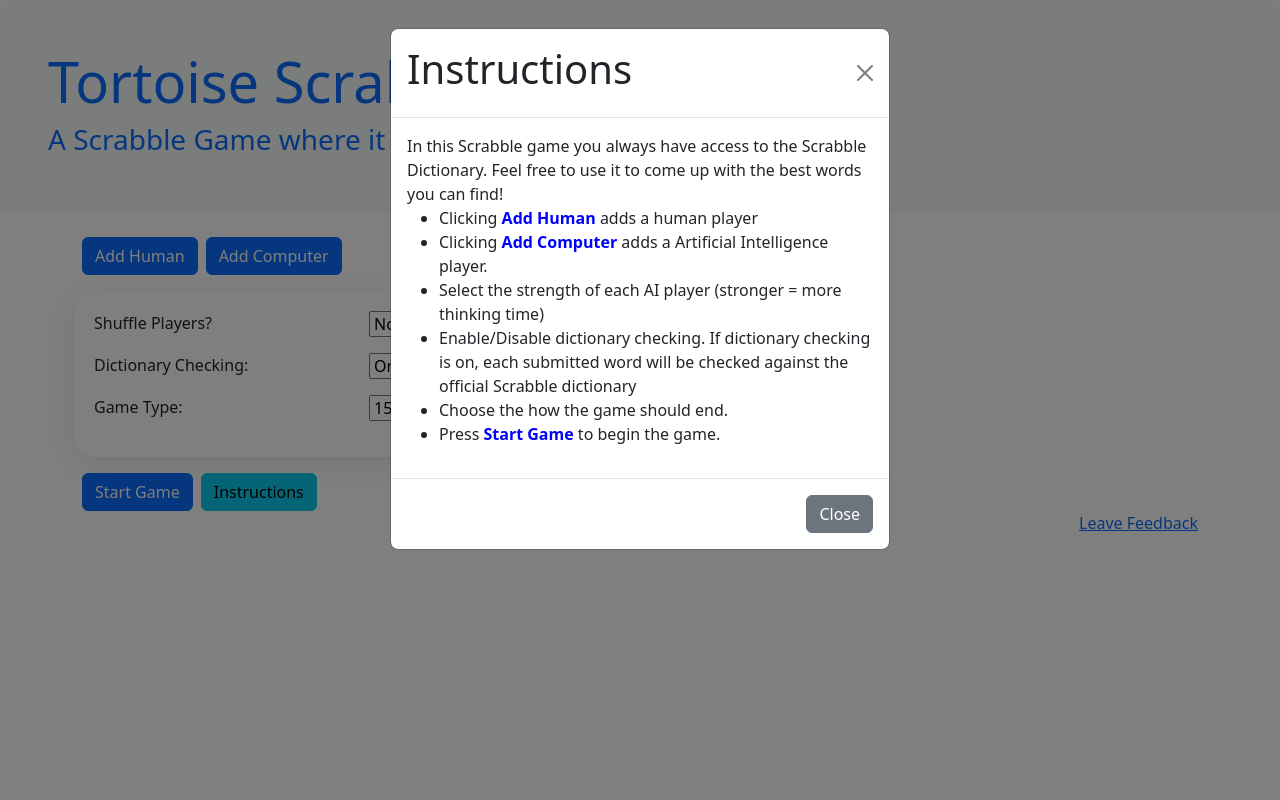
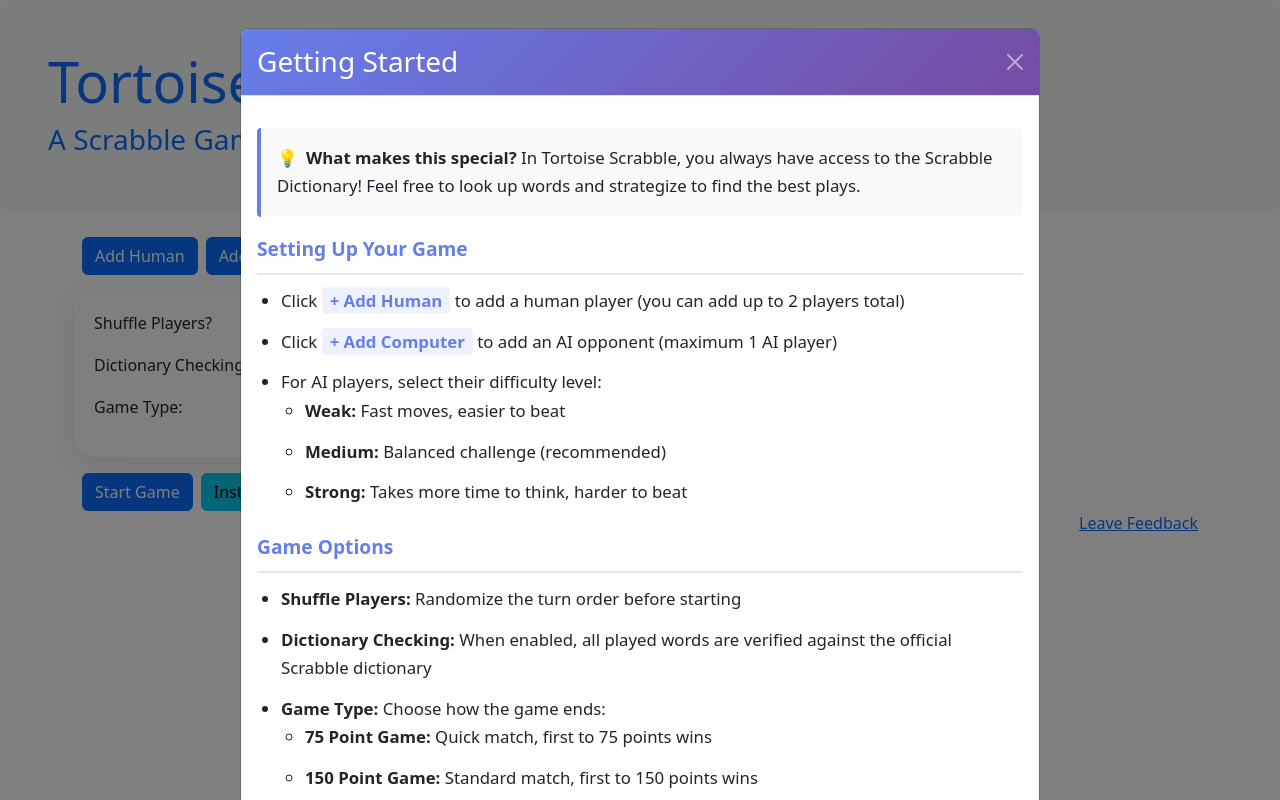
Before and after one commit to sourish33/ScrabbleReact-v2, a React (Create React App) app: page / in a window 1280 px wide. Both pictures are taken after a click on the button "Instructions". Built offline with nearby package versions, Linux system fonts and the light colour scheme.

Commit message:
instructions updated

```diff
--- a/src/Instructions/Instructions.js
+++ b/src/Instructions/Instructions.js
@@ -6,18 +6,20 @@ import StartInstructions from "./StartInstructions"
 
 const Instructions = ({ show, onHide, playInstr }) => {
     return (
-        <Modal show={show}>
+        <Modal show={show} size="lg" centered>
         <Modal.Header className={styles.centerAlign}>
             <Modal.Title>
-                <h1> Instructions</h1>
+                <h1 style={{ margin: 0, fontSize: '1.75rem' }}>
+                    {playInstr ? "How to Play" : "Getting Started"}
+                </h1>
             </Modal.Title>
-        <CloseButton onClick={onHide} />
+        <CloseButton onClick={onHide} variant="white" />
         </Modal.Header>
-            <Modal.Body>
+            <Modal.Body className={styles.instructionsBody}>
                 {playInstr ? <PlayInstructions/>: <StartInstructions/>}
             </Modal.Body>
             <Modal.Footer className={styles.rightAlign}>
-                    <Button variant="secondary" type="button" onClick={onHide}>Close</Button>
+                    <Button variant="primary" type="button" onClick={onHide}>Got it!</Button>
             </Modal.Footer>
         </Modal>
     )
--- a/src/Instructions/Instructions.module.css
+++ b/src/Instructions/Instructions.module.css
@@ -1,6 +1,10 @@
 .infobox {
-    font-weight: bold;
-    color: blue;
+    font-weight: 600;
+    color: #667eea;
+    background: rgba(102, 126, 234, 0.1);
+    padding: 2px 8px;
+    border-radius: 4px;
+    white-space: nowrap;
   }
 
 
@@ -21,14 +25,63 @@
 
 
 .highlight {
-  font-weight: bold;
-  background-color: #F7FBA1;
+  font-weight: 600;
+  background: linear-gradient(135deg, #667eea 0%, #764ba2 100%);
+  color: white;
+  padding: 2px 8px;
+  border-radius: 4px;
 }
 
 .centerAlign {
   justify-content: center;
+  background: linear-gradient(135deg, #667eea 0%, #764ba2 100%);
+  color: white;
 }
 
 .rightAlign {
   justify-content: right;
 }
+
+.instructionsBody {
+  font-size: 1.05rem;
+  line-height: 1.7;
+}
+
+.instructionsBody ul {
+  padding-left: 1.5rem;
+}
+
+.instructionsBody li {
+  margin-bottom: 0.75rem;
+}
+
+.instructionsBody p {
+  margin-bottom: 1rem;
+}
+
+.section {
+  margin-bottom: 1.5rem;
+}
+
+.sectionTitle {
+  font-size: 1.2rem;
+  font-weight: 600;
+  color: #667eea;
+  margin-bottom: 0.75rem;
+  padding-bottom: 0.5rem;
+  border-bottom: 2px solid rgba(102, 126, 234, 0.2);
+}
+
+.tip {
+  background: #f8f9fa;
+  border-left: 4px solid #667eea;
+  padding: 1rem;
+  margin: 1rem 0;
+  border-radius: 4px;
+}
+
+.tipIcon {
+  color: #667eea;
+  font-weight: bold;
+  margin-right: 0.5rem;
+}
--- a/src/Instructions/PlayInstructions.js
+++ b/src/Instructions/PlayInstructions.js
@@ -4,51 +4,67 @@ import styles from "./Instructions.module.css"
 const PlayInstructions = () => {
     return(
         <div>
-            <p> Don't be limited by your vocabulary! Use the Scrabble dictionary to search for words!</p>
-            <p>All words played by the AI are valid words according
-                        to the <a href='https://www.collinsdictionary.com/us/scrabble/'>Collins Scrabble Dictionary</a>.</p>
+            <div className={styles.tip}>
+                <span className={styles.tipIcon}>💡</span>
+                <strong>Pro Tip:</strong> Don't be limited by your vocabulary! Use the dictionary to discover new words and maximize your score.
+            </div>
+
+            <div className={styles.section}>
+                <div className={styles.sectionTitle}>Game Basics</div>
                 <ul>
-                        <li>Move tiles around either by mouse or touch.</li>
+                    <li>Drag and drop tiles with your mouse or touch to move them around</li>
+                    <li>The current player's turn is shown in a <span className={styles.highlight}>highlighted</span> header at the top</li>
+                    <li><span className={styles.infobox}>Points Possible</span> displays the points you could earn if your words are valid</li>
+                </ul>
+            </div>
+
+            <div className={styles.section}>
+                <div className={styles.sectionTitle}>Game Controls</div>
+                <ul>
                     <li>
-                            The player whose turn it is will be{" "}
-                            <span className={styles.highlight}>highlighted</span>
+                        <span className={styles.infobox}>Shuffle</span> — Randomly rearrange the tiles in your rack (you can also drag them manually)
                     </li>
                     <li>
-                            The <span className={styles.infobox}>Shuffle</span> button
-                            shuffles the tiles on the rack. You can also
-                            manually rearrange the rack by dragging tiles.
+                        <span className={styles.infobox}>Recall</span> — Return all unsubmitted tiles from the board back to your rack
                     </li>
                     <li>
-                            The <span className={styles.infobox}>Recall</span> button sends
-                            all the unsubmitted tiles on the board back to the
-                            rack
+                        <span className={styles.infobox}>Exch</span> — Exchange some or all of your tiles for new ones (ends your turn)
                     </li>
                     <li>
-                            The <span className={styles.infobox}>Exch</span> button
-                            allows you to exchange some/all of your tiles (this
-                            costs you your turn).
+                        <span className={styles.infobox}>Pass</span> — Skip your turn without playing or exchanging tiles
                     </li>
                     <li>
-                            The <span className={styles.infobox}>Pass</span> button passes your turn.
+                        <span className={styles.infobox}>Dict</span> — Open the Scrabble dictionary and view a list of valid two-letter words
                     </li>
                     <li>
-                            The <span className={styles.infobox}>Dict</span> button brings
-                            up a dictionary and a list of two-letter words.
+                        <span className={styles.infobox}>Play</span> — Submit your word(s) and score points
                     </li>
-                        <li>
-                            The <span className={styles.infobox}>Play</span> button submits the
-                            tiles on the board.
-                        </li>
+                </ul>
+            </div>
 
-                        <li>
-                            <span className={styles.infobox}>Points possible</span> shows
-                            the points you could earn assuming your words are in
-                            the dictionary
-                        </li>
+            <div className={styles.section}>
+                <div className={styles.sectionTitle}>Dictionary & Validity</div>
+                <p>
+                    All words played by the AI are guaranteed to be valid according to the{" "}
+                    <a
+                        href='https://www.collinsdictionary.com/us/scrabble/'
+                        target="_blank"
+                        rel="noopener noreferrer"
+                        style={{ color: '#667eea', fontWeight: 600 }}
+                    >
+                        Collins Scrabble Dictionary
+                    </a>.
+                    When dictionary checking is enabled, your words will be validated against this same dictionary.
+                </p>
+            </div>
 
-
-
+            <div className={styles.section}>
+                <div className={styles.sectionTitle}>Saving Your Game</div>
+                <ul>
+                    <li><strong>Save & Exit:</strong> Save your current game and return to the welcome page (you can resume later)</li>
+                    <li><strong>Exit:</strong> Leave the game without saving (progress will be lost)</li>
                 </ul>
+            </div>
         </div>
     )
 }
--- a/src/Instructions/StartInstructions.js
+++ b/src/Instructions/StartInstructions.js
@@ -4,15 +4,45 @@ import styles from "./Instructions.module.css"
 const StartInstructions = () => {
     return(
         <div>
-          In this Scrabble game you always have access  to the Scrabble Dictionary. Feel free to use it to come up with the best words you can find!
-              <ul>
-                <li>Clicking <span className={styles.infobox}>Add Human</span> adds a human player</li>
-                <li>Clicking <span className={styles.infobox}>Add Computer</span> adds a Artificial Intelligence player.</li>
-                <li>Select the strength of each AI player (stronger = more thinking time)</li>
-                <li>Enable/Disable dictionary checking. If dictionary checking is on, each submitted word will be checked against the official Scrabble dictionary</li>
-                <li>Choose the how the game should end.</li>
-                <li>Press <span className={styles.infobox}>Start Game</span> to begin the game.</li>
-              </ul>
+          <div className={styles.tip}>
+            <span className={styles.tipIcon}>💡</span>
+            <strong>What makes this special?</strong> In Tortoise Scrabble, you always have access to the Scrabble Dictionary! Feel free to look up words and strategize to find the best plays.
+          </div>
+
+          <div className={styles.section}>
+            <div className={styles.sectionTitle}>Setting Up Your Game</div>
+            <ul>
+              <li>Click <span className={styles.infobox}>+ Add Human</span> to add a human player (you can add up to 2 players total)</li>
+              <li>Click <span className={styles.infobox}>+ Add Computer</span> to add an AI opponent (maximum 1 AI player)</li>
+              <li>For AI players, select their difficulty level:
+                <ul>
+                  <li><strong>Weak:</strong> Fast moves, easier to beat</li>
+                  <li><strong>Medium:</strong> Balanced challenge (recommended)</li>
+                  <li><strong>Strong:</strong> Takes more time to think, harder to beat</li>
+                </ul>
+              </li>
+            </ul>
+          </div>
+
+          <div className={styles.section}>
+            <div className={styles.sectionTitle}>Game Options</div>
+            <ul>
+              <li><strong>Shuffle Players:</strong> Randomize the turn order before starting</li>
+              <li><strong>Dictionary Checking:</strong> When enabled, all played words are verified against the official Scrabble dictionary</li>
+              <li><strong>Game Type:</strong> Choose how the game ends:
+                <ul>
+                  <li><strong>75 Point Game:</strong> Quick match, first to 75 points wins</li>
+                  <li><strong>150 Point Game:</strong> Standard match, first to 150 points wins</li>
+                  <li><strong>Till The Tiles Run Out:</strong> Play until all tiles are used</li>
+                </ul>
+              </li>
+            </ul>
+          </div>
+
+          <div className={styles.section}>
+            <div className={styles.sectionTitle}>Ready to Play?</div>
+            <p>Once you've configured your game, click the <span className={styles.infobox}>Start Game</span> button to begin!</p>
+          </div>
         </div>
     )
 }
```
Lines whose indentation alone changed are shown as unchanged.
